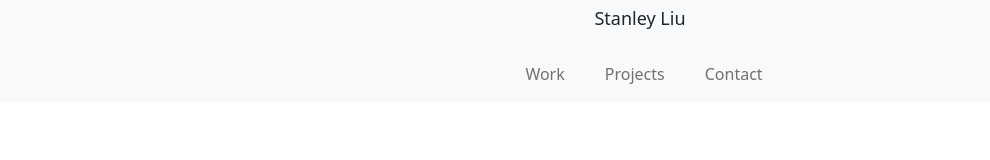
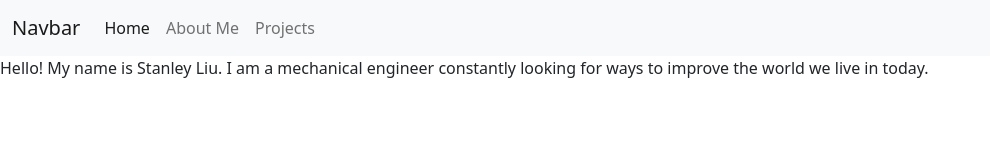
Before and after one commit to stanley-liu/stanley-liu.github.io, a plain HTML site: page index.html in a window 1280 px wide. Shown: the whole page, without its empty margins (0-990 px from the left). Drawn offline with nearby package versions, Linux system fonts and the light colour scheme.

Commit message:
New navbar test

```diff
--- a/index.html
+++ b/index.html
@@ -11,39 +11,25 @@
 
 	<body>
 		<!-- Navbar -->
-		<nav class="navbar navbar-expand-lg fixed-top bg-light navbar-light">
+		<nav class="navbar navbar-expand-lg navbar-light bg-light">
+			<div class="container-fluid">
+			  <a class="navbar-brand" href="#">Navbar</a>
 			  <button
 				class="navbar-toggler"
 				type="button"
 				data-mdb-toggle="collapse"
-			data-mdb-target="#navbarSupportedContent"
-			aria-controls="navbarSupportedContent"
+				data-mdb-target="#navbarNavAltMarkup"
+				aria-controls="navbarNavAltMarkup"
 				aria-expanded="false"
 				aria-label="Toggle navigation"
 			  >
 				<i class="fas fa-bars"></i>
 			  </button>
-		<div class="container d-flex justify-content-center">
-			<div class="row">
-			<div class="col-12 d-flex justify-content-center mb-3">
-				<h1>
-					Stanley Liu
-				</h1>
-			</div>
-			<div class="col-12 d-flex justify-content-center">
-				<div class="collapse navbar-collapse" id="navbarSupportedContent">
-				<ul class="navbar-nav align-items-center mx-auto">
-					<li class="nav-item">
-					<a class="nav-link mx-2" href="#!"><i class="fas fa fa-briefcase pe-2"></i>Work</a>
-					</li>
-					<li class="nav-item">
-					<a class="nav-link mx-2" href="#!"><i class="fas fa-hammer pe-2"></i>Projects</a>
-					</li>
-					<li class="nav-item">
-					<a class="nav-link mx-2" href="#!"><i class="fas fa-address-card pe-2"></i>Contact</a>
-					</li>
-				</ul>
-				</div>
+			  <div class="collapse navbar-collapse" id="navbarNavAltMarkup">
+				<div class="navbar-nav">
+				  <a class="nav-link active" aria-current="page" href="#">Home</a>
+				  <a class="nav-link" href="#">About Me</a>
+				  <a class="nav-link" href="#">Projects</a>
 				</div>
 			  </div>
 			</div>
--- a/styles.css
+++ b/styles.css
@@ -3,5 +3,5 @@ h1 {
     font-size: large;
 }
 p {
-    text-align: center;
+    text-align: left;
 }
```
Lines whose indentation alone changed are shown as unchanged.
